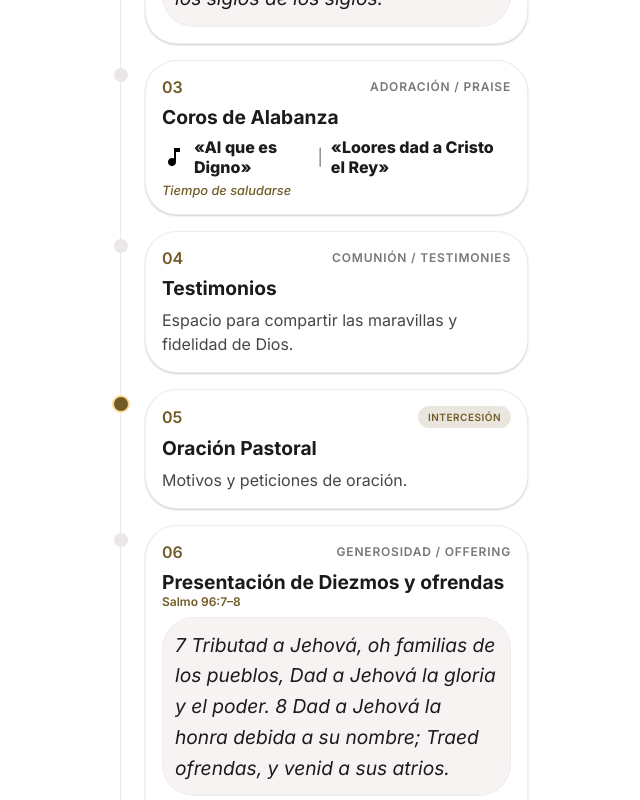
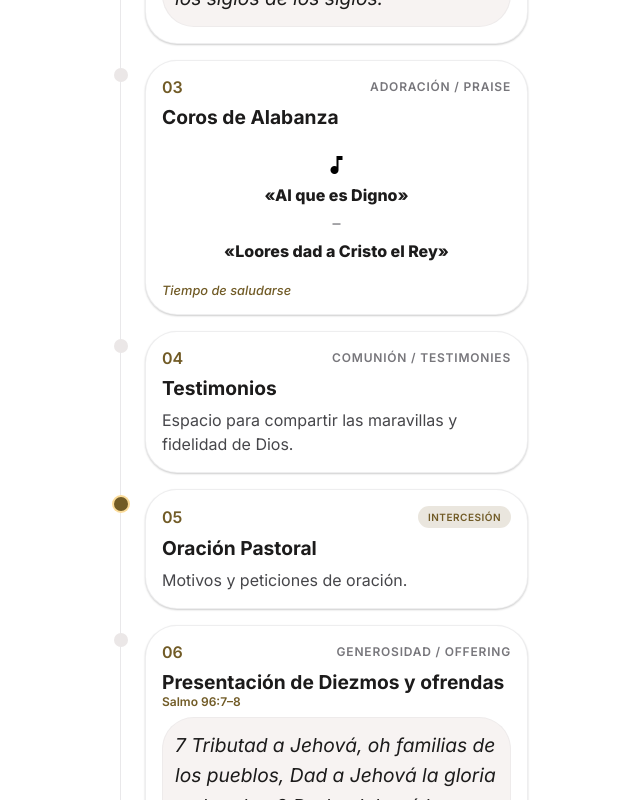
Before and after one commit to Iglesia-del-Nazareno-Yuma-Arizona/website, a React (Vite) app: page /program/service in a window 1280 px wide. Shown: the part 3320-4120 px from the top of the page, without its empty margins (316-956 px from the left). Built offline with nearby package versions, Linux system fonts and the light colour scheme.

Commit message:
Adjust Song element

```diff
--- a/src/pages/Program/components/Song.tsx
+++ b/src/pages/Program/components/Song.tsx
@@ -21,7 +21,7 @@ const Song = ({ number, label, titles, note }: SongProps) => (
 
                 {titles.map((title, i) => (
                     <Fragment key={title}>
-                        {i > 0 && <span className="divider"> | </span>}
+                        {i > 0 && <span className="divider"> – </span>}
                         <strong>«{title}»</strong>{" "}
                     </Fragment>
                 ))}
--- a/src/pages/Program/styles.ts
+++ b/src/pages/Program/styles.ts
@@ -317,6 +317,9 @@ export const SongListGroup = styled.div`
 
 export const SongRow = styled.div`
     ${divRow};
+    flex-direction: column; // Change 1
+    margin: 1rem 0; // Change 2
+    font-size: calc(1.15rem - (sibling-count() * 0.1rem));
 
     .music-icon {
         font-size: 0.875rem;
```
